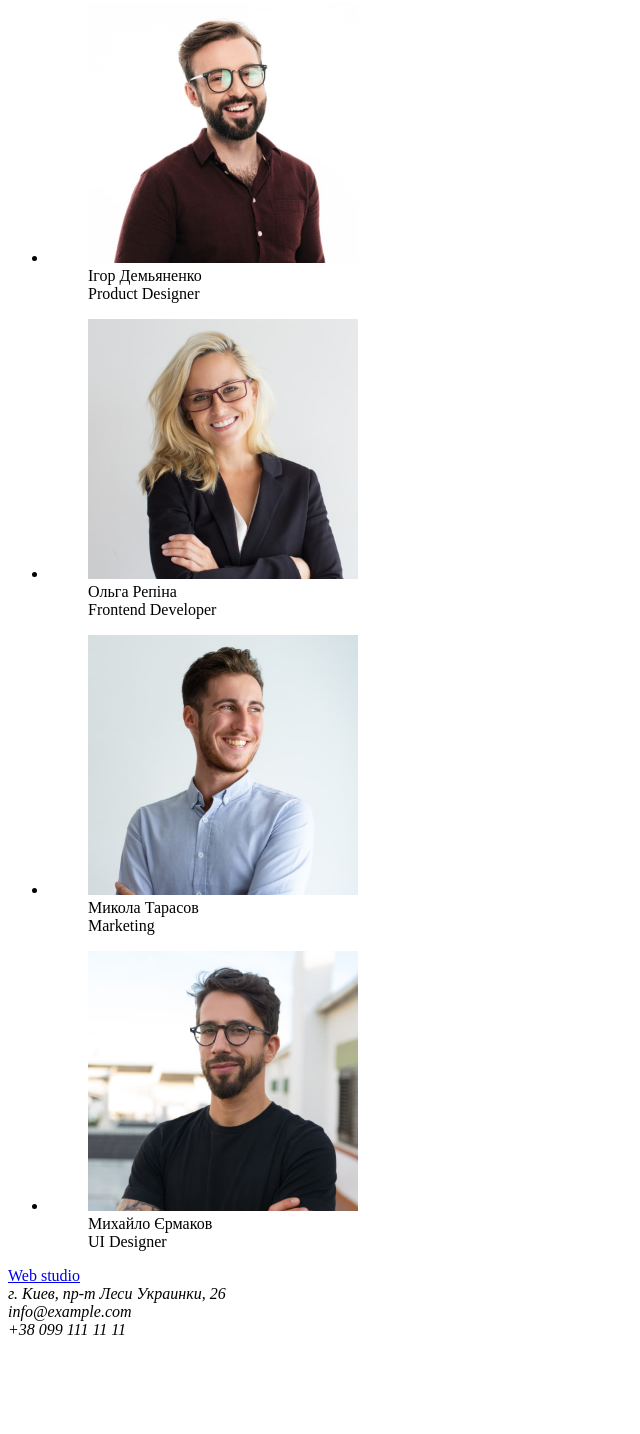
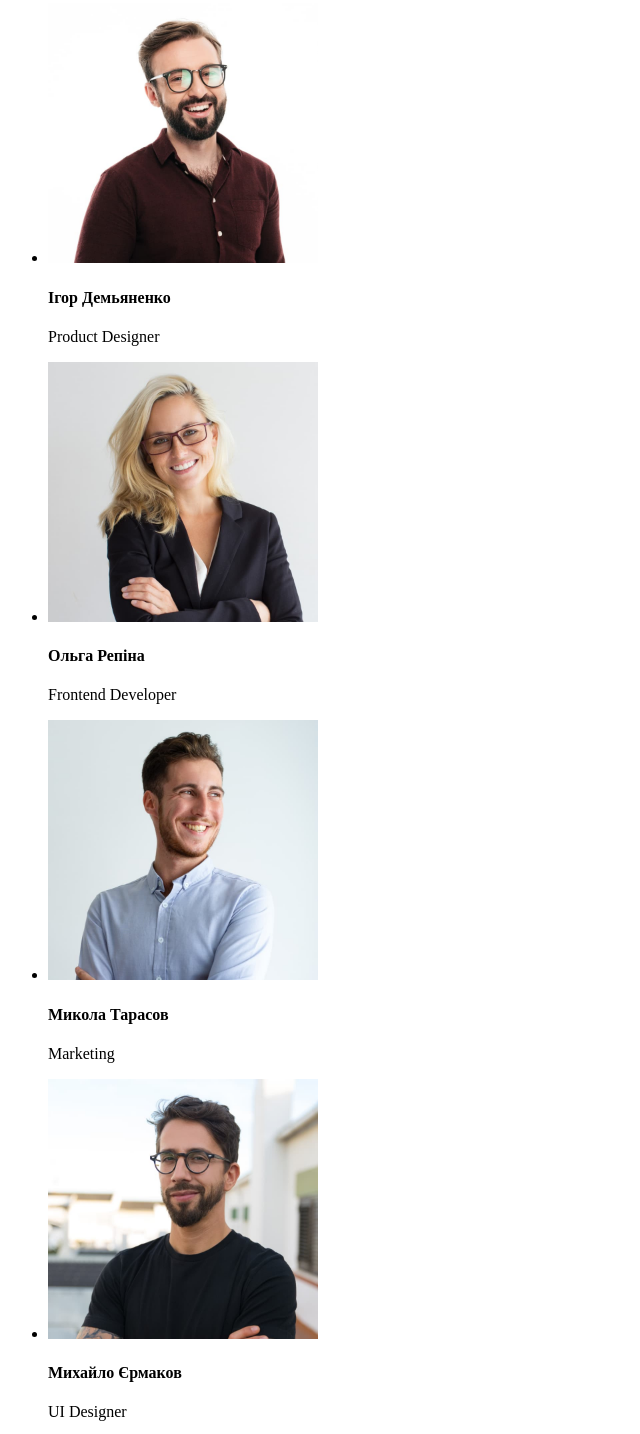
Before and after one commit to Halyna-Melnykova/goit-markup-hw-01, a plain HTML site: page index.html in a window 1280 px wide. Shown: the part 1022-2456 px from the top of the page, without its empty margins (0-640 px from the left). Before the commit the page ends 2369 px from the top, so only its background shows below. Drawn offline with Linux system fonts and the light colour scheme.

Commit message:
Update index.html

```diff
--- a/index.html
+++ b/index.html
@@ -51,46 +51,33 @@
         <!-- work -->
         <section>
             <h2>Чим ми займаємось</h2>
-            <img src="./images/box1.jpg" alt="laptop" width="370">
-            <img src="./images/box2.jpg" alt="phone" width="370">
-            <img src="./images/box3.jpg" alt="tablet" width="370">
+            <img src="./images/box1.jpg" alt="laptop" width="370" height="294">
+            <img src="./images/box2.jpg" alt="phone" width="370" height="294">
+            <img src="./images/box3.jpg" alt="tablet" width="370" height="294">
         </section>
         <!-- team -->
         <section>
             <h2>Наша команда</h2>
             <ul>
                 <li>
-                    <figure>
-                        <img src="./images/ihor.jpg" alt="worker ihor" width="270">
-                        <figcaption>Ігор Демьяненко<br>
-                            Product Designer
-                        </figcaption>
-                    </figure>
-
+                    <img src="./images/ihor.jpg" alt="дизайнер Ігор" width="270" height="260">
+                    <h4>Ігор Демьяненко</h4>
+                    <p>Product Designer</p>
                 </li>
                 <li>
-                    <figure>
-                        <img src="./images/olha.jpg" alt="worker olha" width="270">
-                        <figcaption>Ольга Репіна<br>
-                            Frontend Developer
-                        </figcaption>
-                    </figure>
+                    <img src="./images/olha.jpg" alt="розробник Ольга" width="270" height="260">
+                    <h4>Ольга Репіна</h4>
+                    <p>Frontend Developer</p>
                 </li>
                 <li>
-                    <figure>
-                        <img src="./images/nik.jpg" alt="worker nik" width="270">
-                        <figcaption>Микола Тарасов<br>
-                            Marketing
-                        </figcaption>
-                    </figure>
+                    <img src="./images/nik.jpg" alt="маркетолог Микола" width="270" height="260">
+                    <h4>Микола Тарасов</h4>
+                    <p>Marketing</p>
                 </li>
                 <li>
-                    <figure>
-                        <img src="./images/mike.jpg" alt="worker mike" width="270">
-                        <figcaption>Михайло Єрмаков<br>
-                            UI Designer
-                        </figcaption>
-                    </figure>
+                    <img src="./images/mike.jpg" alt="дизайнер Михайло" width="270" height="260">
+                    <h4>Михайло Єрмаков</h4>
+                    <p>UI Designer</p>
                 </li>
             </ul>
         </section>
```
